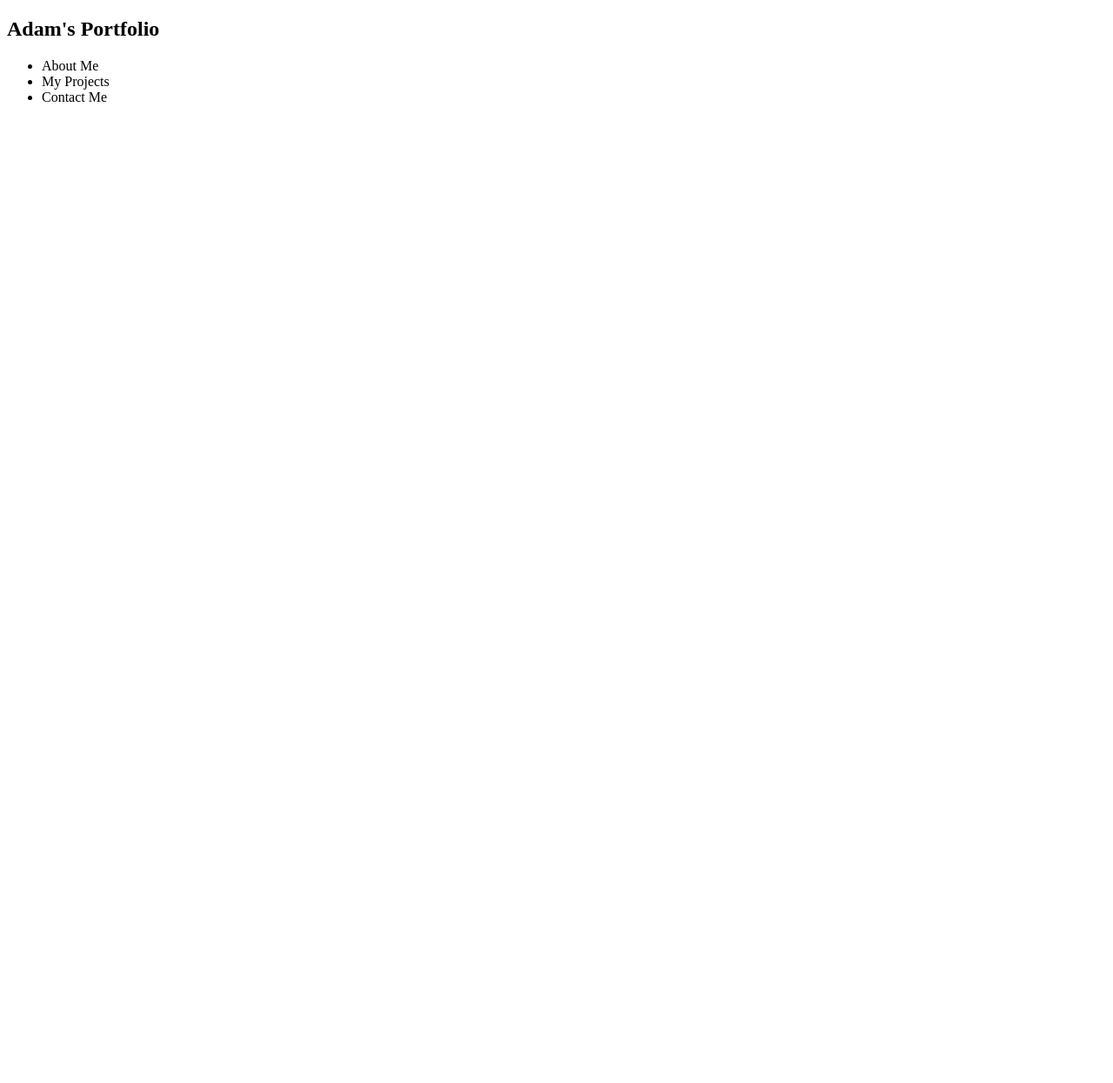
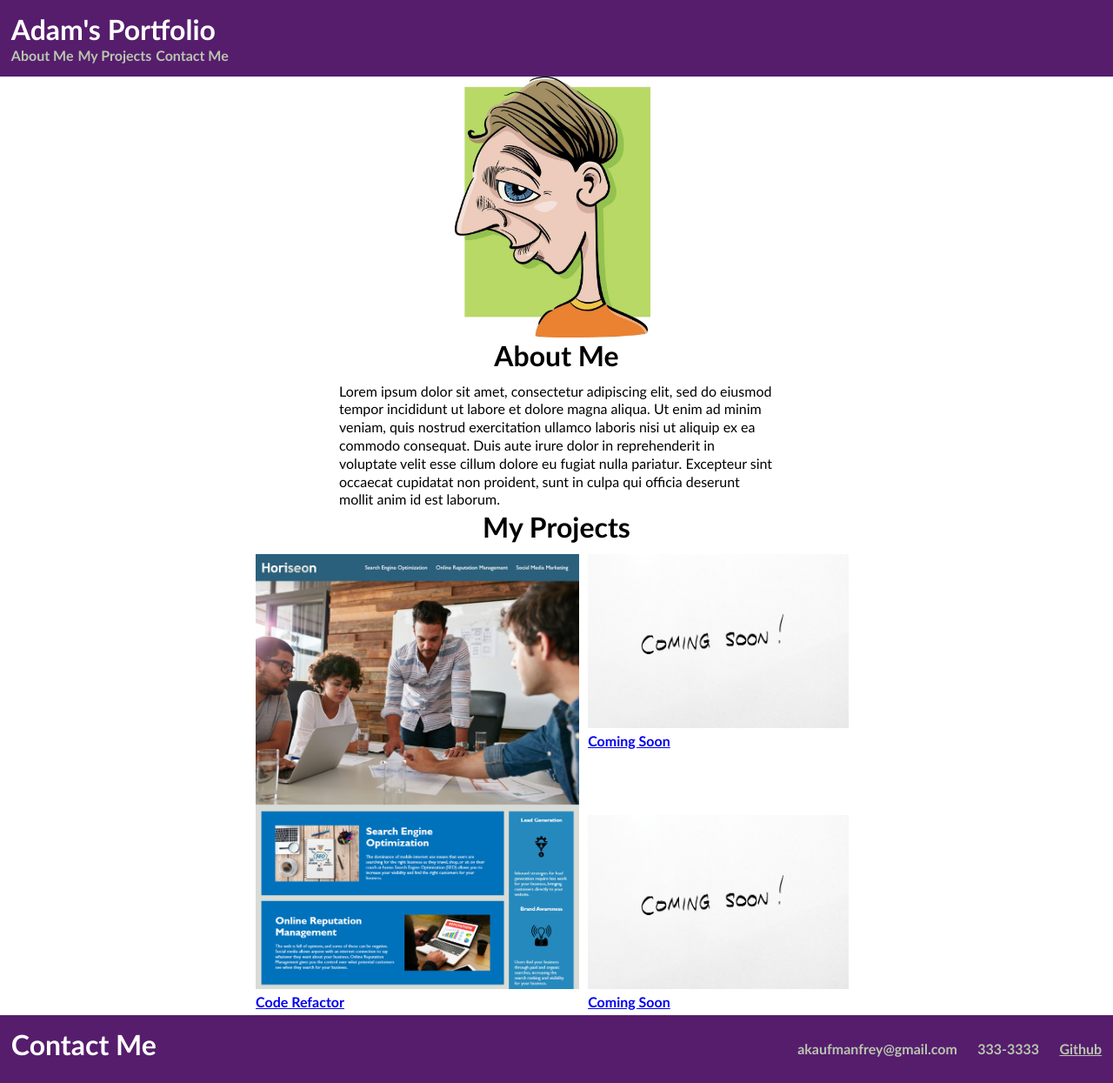
Before and after one commit to akaufmanfrey/portfolio, a plain HTML site: page index.html in a window 1280 px wide. Shown: the whole page at 87% size. Before the commit the page ends 800 px from the top, so only its background shows below. Drawn offline with Linux system fonts and the light colour scheme; files that its build step writes are made by us from their sources.

Commit message:
filled in html and css files

```diff
--- /dev/null
+++ b/assets/css/reset.css
@@ -0,0 +1,29 @@
+* {
+  margin: 0;
+  padding: 0;
+  box-sizing: border-box;
+}
+
+html {
+  height: 100%;
+}
+
+body {
+  min-height: 100%;
+  line-height: 1;
+  font-family: sans-serif;
+}
+
+h1, h2, h3, h4, h5, h6 {
+  font-size: 100%;
+}
+
+input, select, option, optgroup, textarea, button,
+pre, code {
+  font-size: 100%;
+  font-family: inherit;
+}
+
+ol, ul {
+  list-style: none;
+}
--- /dev/null
+++ b/assets/css/style.css
@@ -0,0 +1,89 @@
+*{
+    font-family:'Gill Sans', 'Gill Sans MT', Calibri, 'Trebuchet MS', sans-serif
+}
+body {
+    display: flex;
+    flex-direction: column;
+    line-height: 1.3;
+}
+
+header {
+    display: flex;
+    justify-content: space-between;
+    align-items: center;
+    padding: 1%;
+    background-color: #561d6d;
+    color: #fff;
+}
+h1 {
+    font-size: 200%;
+}
+nav ul {
+    display: flex;
+    justify-content: space-between;
+    min-width: 250px;
+}
+
+nav a {
+    color: #b9C6ae;
+    font-weight: bold;
+    text-decoration: none;
+}
+
+section {
+    display: flex;
+    flex-direction: column;
+    align-items: center;
+}
+
+p{
+    max-width: 500px;
+}
+
+h2{
+    font-size: 200%;
+    margin-bottom: 10px;
+}
+footer {
+    display: flex;
+    justify-content: space-between;
+    align-items: center;
+    padding: 1%;
+    background-color: #561d6d;
+    color: #fff;
+    width: 100%;
+}
+
+footer ul {
+    display: flex;
+    justify-content: space-between;
+    min-width: 350px;
+}
+footer li, footer a {
+    color: #b9C6ae;
+    font-weight: bold;
+}
+img{
+    margin-right: 10px;
+}
+figure {
+    margin-bottom: 5px
+}
+
+#container{
+    display: flex;
+    flex-direction: row;
+    justify-content: center;
+}
+#column{
+    display: flex;
+    flex-direction: column;
+    justify-content: space-between;
+}
+
+@media screen and (max-width: 768px) {
+    #container {
+        flex-direction: column;
+    }
+
+}
--- a/index.html
+++ b/index.html
@@ -3,6 +3,7 @@
 <head>
     <meta charset="UTF-8">
     <meta name="viewport" content="width=device-width, initial-scale=1.0">
+    <link rel="stylesheet" href="./assets/css/reset.css"/>
     <link rel="stylesheet" href="./assets/css/style.css"/>
     <title>My Portfolio</title>
 </head>
@@ -11,11 +12,66 @@
         <nav>
             <h1>Adam's Portfolio</h1>
             <ul>
-                <li>About Me</li>
-                <li>My Projects</li>
-                <li>Contact Me</li>
+                <li><a href="#aboutme">About Me</a></li>
+                <li><a href="#projects">My Projects</a></li>
+                <li><a href="#contactme">Contact Me</a></li>
             </ul>
         </nav>
     </header>
+    <section id="aboutme">
+        <img src="./assets/images/itsme.jpg" height="300px" width="225px">
+        <h2>About Me</h2>
+        <p>
+            Lorem ipsum dolor sit amet, consectetur adipiscing elit, sed do eiusmod tempor incididunt ut labore et dolore magna aliqua.
+            Ut enim ad minim veniam, quis nostrud exercitation ullamco laboris nisi ut aliquip ex ea commodo consequat. Duis aute irure
+            dolor in reprehenderit in voluptate velit esse cillum dolore eu fugiat nulla pariatur. Excepteur sint occaecat cupidatat non proident,
+            sunt in culpa qui officia deserunt mollit anim id est laborum.
+        </p>
+    </section>
+    <section id="projects">
+        <h2>My Projects</h2>
+        <div id="container">
+            <figure>
+            <a href="https://akaufmanfrey.github.io/urban-octo-telegram/">
+                <img
+                  src="./assets/images/horiseon_screenshot.png"
+                  alt="screenshot of code refactor project"
+                  height="500px"
+                />
+                <h3>Code Refactor</h3>
+            </a>
+            </figure>
+            <div id="column">
+                <figure>
+                <a href="#">
+                    <img
+                      src="./assets/images/comingsoon.jpg"
+                      alt="TBA"
+                      height="200px"
+                    />
+                    <h3>Coming Soon</h3>
+                  </a>
+                </figure>
+                <figure>
+                  <a href="#">
+                    <img
+                      src="./assets/images/comingsoon.jpg"
+                      alt="TBA"
+                      height="200px"
+                    />
+                    <h3>Coming Soon</h3>
+                  </a>
+                </figure>
+            </div>
+        </div>
+      </section>
+      <footer id="contactme">
+        <h2>Contact Me</h2>
+        <ul>
+            <li>akaufmanfrey@gmail.com</li>
+            <li>333-3333</li>
+            <li><a href="https://github.com/akaufmanfrey">Github</a></li>
+        </ul>
+      </footer>
 </body>
 </html>
```
Also changed, not shown: assets/images/comingsoon.jpg (added), assets/images/horiseon_screenshot.png (added), assets/images/itsme.jpg (added), assets/style.css (deleted).
